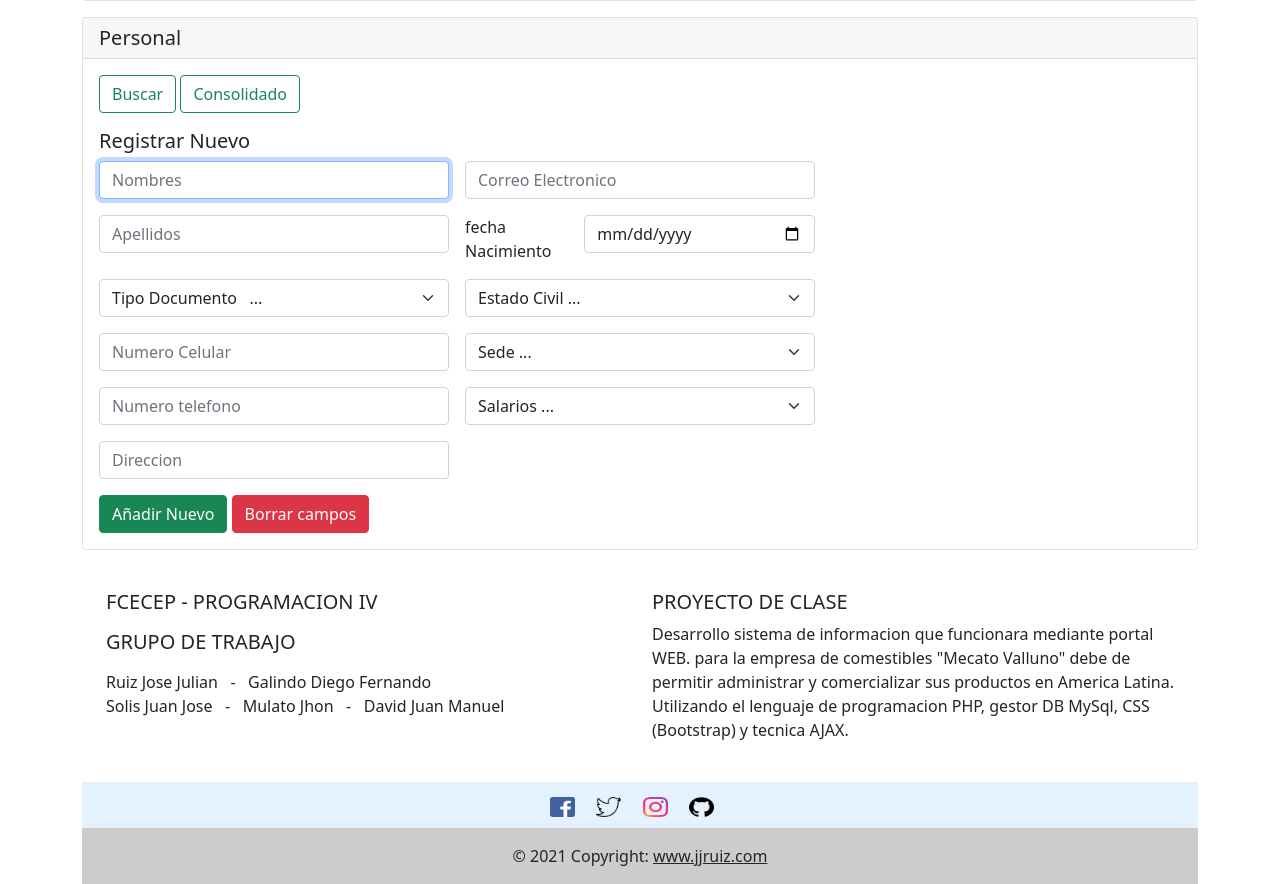
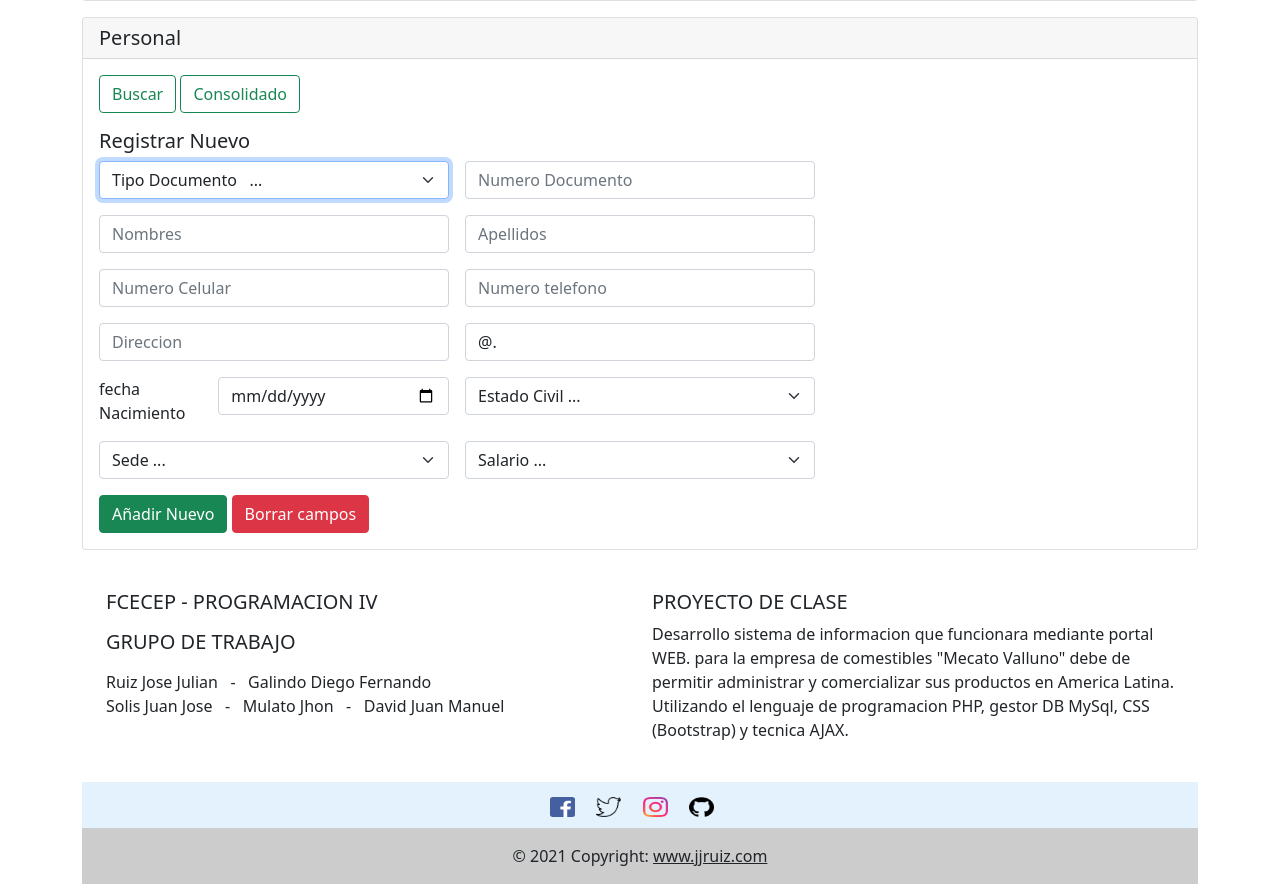
Before and after one commit to jjruiz23/mecatovalluno, a PHP site: page /adminSis/crearPer.php in a window 1280 px wide. Shown: the part 173-1057 px from the top of the page. Run offline with PHP 8.4, Linux system fonts and the light colour scheme; some libraries are stand-ins or nearby versions.

Commit message:
rediseño de form crearPer
Se rediseñor y todo el codigo para que funcionara correctamente. se agrego input numdocumento.

```diff
--- a/adminSis/crearPer.php
+++ b/adminSis/crearPer.php
@@ -30,45 +30,59 @@
           <!-- Primer fila de inputs -->
           <div class="row g-3">
             <div class="col-sm-4">
-              <input type="text" class="form-control" id="nombres" placeholder="Nombres" value="" required autofocus>
+              <select class="form-select" name="tipodoc" id="tipodoc" autofocus>  <!-- select que captura los option value -->
+                <option value="" selected="Elegir...">Tipo Documento &nbsp ... </option>
+                <option value="CEDULA C">Cedula C</option>
+                <option value="CEDULA">Cedula Extranjeria</option>
+                <option value="PASAPORTE">Pasaporte</option>
+              </select>
             </div>
             <div class="col-sm-4">
-              <input type="text" class="form-control" id="email" placeholder="Correo Electronico" value="" required>
-            </div>
-              <div class="col-sm">
+              <input type="text" onkeypress="return event.charCode >= 48 && event.charCode <= 57" class="form-control" id="numdocumento" placeholder="Numero Documento" value="" required>
             </div>
           </div>
           <p></p>
           <!-- Segunda fila de inputs -->
           <div class="row g-3">
             <div class="col-sm-4">
+              <input type="text" class="form-control" id="nombres" placeholder="Nombres" value="" required>
+            </div>
+            <div class="col-sm-4">
               <input type="text" class="form-control" id="apellidos" placeholder="Apellidos" value="" required>
             </div>
+          </div>
+          <p></p>
+          <!-- Tercera fila de inputs -->
+          <div class="row g-3">
+            <div class="col-sm-4">
+              <input type="text" onkeypress="return event.charCode >= 48 && event.charCode <= 57" class="form-control" id="celular" placeholder="Numero Celular" value="" required>
+            </div>
+            <div class="col-sm-4">
+              <input type="text" onkeypress="return event.charCode >= 48 && event.charCode <= 57" class="form-control" id="telefono" placeholder="Numero telefono" value="" required>
+            </div>
+          </div>
+          <p></p>
+          <!-- Cuarta fila de inputs -->
+          <div class="row g-3">
+            <div class="col-sm-4">
+              <input type="text" class="form-control" id="direccion" placeholder="Direccion" value="" required>
+            </div>
+            <div class="col-sm-4">
+              <input type="email" name="email" class="form-control" id="email" placeholder="Correo Electronico   ejemplo@hotmail.com" value="<?php echo "@",".";?>" required>
+            </div>
+          </div>
+          <p></p>
+          <!-- Quinta fila de inputs -->
+          <div class="row g-3">
             <div class="col-sm-4">
               <div class="row g-2">
                 <div class="col-sm-4">
                   fecha Nacimiento
                 </div>
                 <div class="col-sm-8">
-                <input type="date" class="form-control" id="fechanac" step="1" min="1960-01-01" max="2021-12-31">
+                <input type="date" class="form-control" id="fechanac" step="1" min="1960-01-01" max="2002-12-31">
                 </div>
               </div>
-
-
-            </div>
-              <div class="col-sm">
-            </div>
-          </div>
-          <p></p>
-          <!-- Tercera fila de inputs -->
-          <div class="row g-3">
-            <div class="col-sm-4">
-              <select class="form-select" name="tipodoc" id="tipodoc">  <!-- select que captura los option value -->
-                <option value="" selected="Elegir...">Tipo Documento &nbsp ... </option>
-                <option value="CEDULA C">Cedula C</option>
-                <option value="CEDULA">Cedula Extranjeria</option>
-                <option value="PASAPORTE">Pasaporte</option>
-              </select>
             </div>
             <div class="col-sm-4">
             <select class="form-select" name="estcivil" id="estcivil">  <!-- select que captura los option value -->
@@ -78,55 +92,28 @@
                 <option value="VIUDO">Viudo</option>
               </select>
             </div>
-              <div class="col-sm">
-            </div>
           </div>
           <p></p>
-          <!-- Cuarta fila de inputs -->
+          <!-- Sexta fila de inputs -->
           <div class="row g-3">
             <div class="col-sm-4">
-              <input type="text" onkeypress="return event.charCode >= 48 && event.charCode <= 57" class="form-control" id="celular" placeholder="Numero Celular" value="" required>
-            </div>
-            <div class="col-sm-4">
-            <select class="form-select" name="sede" id="sede">  <!-- select que captura los option value -->
+              <select class="form-select" name="sede" id="sede">  <!-- select que captura los option value -->
                 <option value="" selected="Elegir...">Sede ... </option>
                 <option value="CALI">Cali</option>
                 <option value="MEDELLIN">Medellin</option>
                 <option value="BOGOTA">Bogota</option>
               </select>
             </div>
-              <div class="col-sm">
-            </div>
-          </div>
-          <p></p>
-          <!-- Quinta fila de inputs -->
-          <div class="row g-3">
-            <div class="col-sm-4">
-              <input type="text" onkeypress="return event.charCode >= 48 && event.charCode <= 57" class="form-control" id="telefono" placeholder="Numero telefono" value="" required>
-            </div>
             <div class="col-sm-4">
             <select class="form-select" name="salarios" id="salarios">  <!-- select que captura los option value -->
-                <option value="" selected="Elegir...">Salarios ... </option>
+                <option value="" selected="Elegir...">Salario ... </option>
                 <option value=1000000>1.000.000</option>
                 <option value=1500000>1.500.000</option>
                 <option value=2200000>2.200.000</option>
               </select>
             </div>
-              <div class="col-sm">
-            </div>
           </div>
           <p></p>
-          <!-- Sexta fila de inputs -->
-          <div class="row g-3">
-            <div class="col-sm-4">
-              <input type="text" class="form-control" id="direccion" placeholder="Direccion" value="" required>
-            </div>
-            <div class="col-sm">
-            </div>
-              <div class="col-sm">
-            </div>
-          </div>
-
           <!-- botones formulario -->
           <p></p>
           <a href="#" id="registrarNuevo" class="btn btn-success">Añadir Nuevo</a>
@@ -149,45 +136,3 @@
 <script>
   $(document).ready(accionesAdminSis);
 </script>
-<!--
-<script type="text/javascript">
-$(document).ready(function(){
-  $('#registrarNuevo').click(function(){  // primer fila de inputs
-    if($('#nombres').val()==""){
-      alertify.alert("Debes Digitar Nombre(s)").setHeader('<em> Alerta </em>');
-      return false;
-    }else if($('#email').val()==""){
-      alertify.alert("Debes Digitar Correo Electronico").setHeader('<em> Alerta </em>');
-      return false;
-    }else if($('#apellidos').val()==""){  // segunda fila de inputs
-      alertify.alert("Debes Digitar Apellido(s)").setHeader('<em> Alerta </em>');
-      return false;
-    }else if($('#fechanac').val()==""){
-      alertify.alert("Debes elegir una fecha de nacimiento").setHeader('<em> Alerta </em>');
-      return false;
-    }else if($('#tipodoc').val().trim() === ''){  // tercera fila de inputs
-      alertify.alert("Debes Elegir tipo de documento").setHeader('<em> Alerta </em>');
-      return false;
-    }else if($('#estcivil').val().trim() === ''){
-      alertify.alert("Debes Elegir Estado Civil").setHeader('<em> Alerta </em>');
-      return false;
-    }else if($('#celular').val()==""){  // cuarta fila de inputs
-      alertify.alert("Debes Digitar Numero Celular").setHeader('<em> Alerta </em>');
-      return false;
-    }else if($('#sede').val().trim() === ''){
-      alertify.alert("Debes Elegir sede").setHeader('<em> Alerta </em>');
-      return false;
-    }else if($('#telefono').val()==""){   // quinta fila de inputs
-      alertify.alert("Debes Digitar telefono").setHeader('<em> Alerta </em>');
-      return false;
-    }else if($('#salarios').val().trim() === ''){
-      alertify.alert("Debes Elegir Salario").setHeader('<em> Alerta </em>');
-      return false;
-    }else if($('#direccion').val()==""){    // sexta fila de inputs
-      alertify.alert("Debes Digitar direccion").setHeader('<em> Alerta </em>');
-      return false;
-    }
-  });
-});
-</script>
--->
--- a/js/funciones.js
+++ b/js/funciones.js
@@ -22,41 +22,44 @@ function accionesAdminSis(){      // se crea funcion de js
         $("#frmRegistro")[0].reset();
       });
 
-    //
+    // control de no inputs en blanco
     $('#registrarNuevo').click(function(){  // primer fila de inputs
         console.log("cargo accion validar datos en blanco form");
-        if($('#nombres').val()==""){
+        if($('#tipodoc').val().trim() === ''){  // primera fila de inputs
+          alertify.alert("Debes Elegir tipo de documento").setHeader('<em> Alerta </em>');
+          return false;
+        }else if($('#numdocumento').val()==""){
+          alertify.alert("Debes Digitar Numero de documento").setHeader('<em> Alerta </em>');
+          return false;
+        }else if($('#nombres').val()==""){  // segunda fila de inputs
           alertify.alert("Debes Digitar Nombre(s)").setHeader('<em> Alerta </em>');
+          return false;
+        }else if($('#apellidos').val()==""){
+          alertify.alert("Debes Digitar Apellido(s)").setHeader('<em> Alerta </em>');
+          return false;
+        }else if($('#celular').val()==""){  // tercera fila de inputs
+          alertify.alert("Debes Digitar Numero Celular").setHeader('<em> Alerta </em>');
+          return false;
+        }else if($('#telefono').val()==""){
+          alertify.alert("Debes Digitar telefono").setHeader('<em> Alerta </em>');
+          return false;
+        }else if($('#direccion').val()==""){    //cuarta fila de inputs
+          alertify.alert("Debes Digitar direccion").setHeader('<em> Alerta </em>');
           return false;
         }else if($('#email').val()==""){
           alertify.alert("Debes Digitar Correo Electronico").setHeader('<em> Alerta </em>');
           return false;
-        }else if($('#apellidos').val()==""){  // segunda fila de inputs
-          alertify.alert("Debes Digitar Apellido(s)").setHeader('<em> Alerta </em>');
-          return false;
-        }else if($('#fechanac').val()==""){
+        }else if($('#fechanac').val()==""){   // quinta fila de inputs
           alertify.alert("Debes elegir una fecha de nacimiento").setHeader('<em> Alerta </em>');
-          return false;
-        }else if($('#tipodoc').val().trim() === ''){  // tercera fila de inputs
-          alertify.alert("Debes Elegir tipo de documento").setHeader('<em> Alerta </em>');
           return false;
         }else if($('#estcivil').val().trim() === ''){
           alertify.alert("Debes Elegir Estado Civil").setHeader('<em> Alerta </em>');
           return false;
-        }else if($('#celular').val()==""){  // cuarta fila de inputs
-          alertify.alert("Debes Digitar Numero Celular").setHeader('<em> Alerta </em>');
-          return false;
-        }else if($('#sede').val().trim() === ''){
+        }else if($('#sede').val().trim() === ''){ // sexta fila de inputs
           alertify.alert("Debes Elegir sede").setHeader('<em> Alerta </em>');
-          return false;
-        }else if($('#telefono').val()==""){   // quinta fila de inputs
-          alertify.alert("Debes Digitar telefono").setHeader('<em> Alerta </em>');
           return false;
         }else if($('#salarios').val().trim() === ''){
           alertify.alert("Debes Elegir Salario").setHeader('<em> Alerta </em>');
-          return false;
-        }else if($('#direccion').val()==""){    // sexta fila de inputs
-          alertify.alert("Debes Digitar direccion").setHeader('<em> Alerta </em>');
           return false;
         }
 
@@ -67,6 +70,7 @@ function accionesAdminSis(){      // se crea funcion de js
                 "&apellidos=" + $('#apellidos').val() +
                 "&fechanac=" + $('#fechanac').val() +
                 "&tipodoc=" + $('#tipodoc').val() +
+                "&numdocumento=" + $('#numdocumento').val() +
                 "&estcivil=" + $('#estcivil').val() +
                 "&celular=" + $('#celular').val() +
                 "&sede=" + $('#sede').val() +
```
Also changed, not shown: dataBase/adminSis/regisPerAjax.php (+6 -6 lines).
